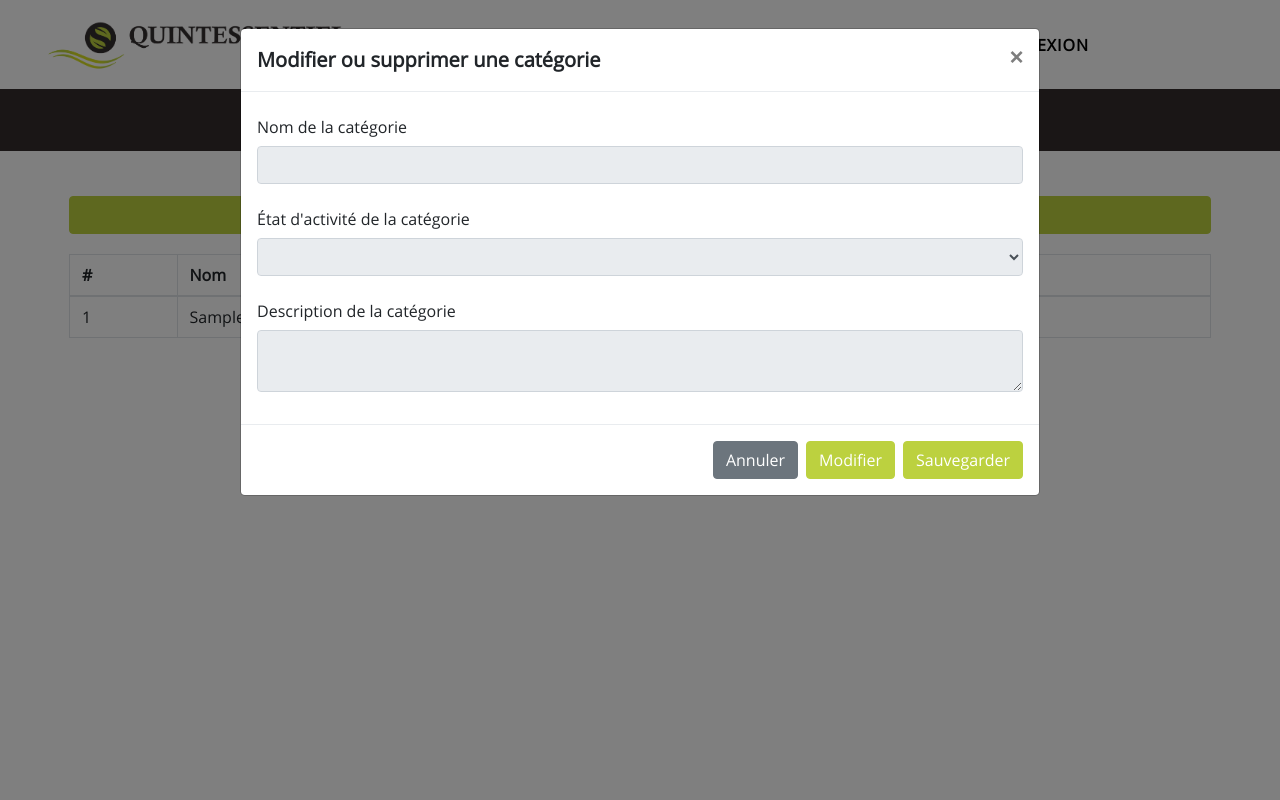
After one commit to cyvilanova/projetFinalWebsite, a PHP site: page /mycategories.php in a window 1280 px wide, after a click that opens the changed part. The commit adds this page. Run offline with PHP 8.4, Linux system fonts and the light colour scheme; the visitor is signed in with stand-in values (Sample User, id 1); tables that the repository leaves empty hold one stand-in row (values such as "Sample post"); lists and menus that the app fills with data are empty; some libraries are stand-ins or nearby versions.

Commit message:
Insert.sql, category, category manager and category controller (#38)
* fix PR 30/4/2019

* insert.sql fix, category, mgr et ctrl.php

* insert.sql add admin, checkup for import nav_bar, checkup for admin

* fix indentation category, ctrl and manager

```diff
--- a/css/style_index.css
+++ b/css/style_index.css
@@ -979,23 +979,44 @@ img {
 }
 	/* ========Login========*/
 .login-container{
+  padding-top: 10%;
   height: 100%;
   display: flex;
   align-items: center;
   justify-content: center;
 }
   .loginConnect {
-	  width: 400px;
-	  height: 300px;
-	  border: solid 1px black;
+	  max-width: 350px;
+	  height: 150px;
+
 	}
+  .loginConnect form{
+    text-align:center;
+  }
 
 	.loginConnect .input {
 	  width:75%;
 	  max-width:250px;
 	}
+  .loginConnect .loginlbl:after {
+    display:block;
+    white-space: pre;
+    content: "\a";
+	}
 
 	.loginConnect .input[type=submit] {
+	  width:75%;
+	  max-width:200px;
+	}
+
+
+  .loginConnect .loginInput:after {
+    display:block;
+    white-space: pre;
+    content: "\a";
+	}
+
+	.loginConnect .loginSub {
 	  width:75%;
 	  max-width:150px;
 	}
--- /dev/null
+++ b/mycategories.php
@@ -0,0 +1,130 @@
+<?php
+/****************************************
+Fichier : myCategories.php
+Auteur : Philippe Audit-Allaire
+Fonctionnalité : W3 - Gestion des recettes
+Date : 2019-04-17
+Vérification :
+Date Nom Approuvé
+=========================================================
+Historique de modifications :
+Date Nom Description
+=========================================================
+ ****************************************/
+
+session_start();
+
+include_once "phpScripts/Category/CtrlCategory.php";
+
+if($_SESSION["username"]!="admin"){
+    echo "<script> location.href='Catalog.php'</script>";
+}
+?>
+
+<!DOCTYPE html>
+<html>
+
+<head>
+    <meta charset="UTF-8">
+    <meta name="viewport" content="width = device-width, initial-scale = 1.0">
+    <link href="css/style_index.css" rel=stylesheet>
+    <title>Mes categories</title>
+</head>
+
+<body>
+
+    <?php include("nav_admin.html"); ?>
+    <div class="page-title-bar">
+        <h1>Mes categories</h1>
+    </div>
+
+    <div class="recipes-wrapper table-responsive">
+        <button type="button" class="btn btn-quintessentiel" data-toggle="modal" data-target="#addModal">Ajouter une catégorie</button>
+
+        <table class="table table-bordered table-hover">
+            <thead class="thead-light">
+                <td>#</td>
+                <td>Nom</td>
+                <td>Acivité</td>
+                <td>Description</td>
+            </thead>
+            <tbody id="categories">
+                <?php
+                $ctrlC = new CtrlCategory();
+                $ctrlC->loadAllCategories();
+                ?>
+            </tbody>
+        </table>
+    </div>
+
+    <!-- Edit a category modal -->
+    <div class="modal fade" id="editModal" tabindex="-1" role="dialog" aria-labelledby="editCategoryModal" aria-hidden="true">
+        <div class="modal-dialog modal-lg" role="document">
+            <div class="modal-content">
+                <div class="modal-header">
+                    <h5 class="modal-title" id="editCategoryModal">Modifier ou supprimer une catégorie</h5>
+                    <button type="button" class="close" data-dismiss="modal" aria-label="Close">
+                        <span aria-hidden="true">&times;</span>
+                    </button>
+                </div>
+                <div class="modal-body">
+                    <form>
+                        <div class="form-group">
+                            <label for="category-name" class="col-form-label">Nom de la catégorie</label>
+                            <input type="text" class="form-control" id="category-name" disabled>
+                        </div>
+                        <div class="form-group">
+                            <label for="category-activity" class="col-form-label">État d'activité de la catégorie</label>
+                            <select class="form-control selectpicker" data-live-search="true" onchange="editCategoryActivityModal(this)" id="category-activity" data-live-search="true" disabled>
+                            </select>
+                        </div>
+                        <div class="form-group">
+                            <label for="category-description" class="col-form-label">Description de la catégorie</label>
+                            <textarea class="form-control" id="category-description" disabled></textarea>
+                        </div>
+                    </form>
+                </div>
+                <div class="modal-footer">
+                    <button type="button" class="btn btn-secondary" data-dismiss="modal">Annuler</button>
+                    <button type="button" class="btn btn-quintessentiel" onclick="enableEditing()">Modifier</button>
+                    <button type="button" class="btn btn-quintessentiel">Sauvegarder</button>
+                </div>
+            </div>
+        </div>
+    </div>
+
+    <!-- New Category modal -->
+    <div class="modal fade" id="addModal" tabindex="-1" role="dialog" aria-labelledby="addCategoryModal" aria-hidden="true">
+        <div class="modal-dialog modal-lg" role="document">
+            <div class="modal-content">
+                <div class="modal-header">
+                    <h5 class="modal-title" id="addCategoryModal">Ajouter une nouvelle catégorie</h5>
+                    <button type="button" class="close" data-dismiss="modal" aria-label="Close">
+                        <span aria-hidden="true">&times;</span>
+                    </button>
+                </div>
+                <div class="modal-body">
+                    <form>
+                        <div class="form-group">
+                            <label for="category-name" class="col-form-label">Nom de la categorie</label>
+                            <input type="text" class="form-control" id="category-name">
+                        </div>
+                        <div class="form-group">
+                            <label for="category-description" class="col-form-label">Description de la catégorie</label>
+                            <input type="text" class="form-control" id="category-Description">
+                        </div>
+                    </form>
+                </div>
+                <div class="modal-footer">
+                    <button type="button" class="btn btn-secondary" data-dismiss="modal">Annuler</button>
+                    <button type="button" class="btn btn-quintessentiel" onclick="">Sauvegarder</button>
+                </div>
+            </div>
+        </div>
+    </div>
+
+</body>
+
+<script src="javascript/manageCategories.js"></script>
+
+</html>
--- /dev/null
+++ b/phpScripts/Category/Category.php
@@ -0,0 +1,99 @@
+<?php
+/****************************************
+ Fichier : Category.php
+ Auteur : Philippe Audit-Allaire
+ Fonctionnalité : W - Category
+ Date : 2019-04-15
+ Vérification :
+ Date Nom Approuvé
+ =========================================================
+ Historique de modifications :
+ Date Nom Description
+ =========================================================
+****************************************/
+  class Category{
+    private $id; //Identification umber of the category
+    private $name;  //Name of the category
+    private $active;  //If the category is active
+    private $description; //Description of the category
+
+    /**
+    * Category constructor with parameters.
+    * @param  mixed $id the identification number of the Category
+    * @param  mixed $name the name of the Category
+    * @param  mixed $active the state of activity of the category
+    * @param  mixed $description the description of the category
+    */
+    public function __construct($id, $name, $active, $description){
+      $this->setId($id);
+      $this->setName($name);
+      $this->setActive($active);
+      $this->setDescription($description);
+    }
+
+    /**
+    *Gets the id of the category
+    * @return int $id of the category
+    */
+    public function getId(){
+      return $this->id;
+    }
+
+    /**
+    *Sets the id of the category
+    * @param mixed $id
+    */
+    public function setId($id){
+      $this->id = $id;
+    }
+
+    /**
+    *Gets the name of the category
+    * @return int $name of the category
+    */
+    public function getName(){
+      return $this->name;
+    }
+
+    /**
+    *Sets the name of the category
+    * @param mixed $name
+    */
+    public function setName($name){
+      $this->name = $name;
+    }
+
+    /**
+    *Gets the activity of the category
+    * @return int $active of the category
+    */
+    public function getActive(){
+      return $this->active;
+    }
+
+    /**
+    *Sets the activity of the category
+    * @param mixed $active
+    */
+    public function setActive($active){
+      $this->active = $active;
+    }
+
+    /**
+    *Gets the description of the category
+    * @return string $description of the category
+    */
+    public function getDescription(){
+      return $this->description;
+    }
+
+    /**
+    *Sets the description of the category
+    * @param mixed $description
+    */
+    public function setDescription($description){
+      $this->description = $description;
+    }
+}
+
+?>
--- /dev/null
+++ b/phpScripts/Category/CtrlCategory.php
@@ -0,0 +1,66 @@
+<?php
+/****************************************
+ Fichier : CtrlCategory.php
+ Auteur : Philippe Audit-Allaire
+ Fonctionnalité : W - category
+ Date : 2019-04-15
+ Vérification :
+ Date Nom Approuvé
+ =========================================================
+ Historique de modifications :
+ Date Nom Description
+ =========================================================
+****************************************/
+
+include_once "mgrCategory.php";
+
+  class CtrlCategory{
+    private $mgrCategory;
+    private $pageNumber;
+    private $pageItems;
+
+    public function __construct(){
+    $this->mgrCategory = new MgrCategory();
+    $this->pageNumber = 0;
+    $this->pageItems = 10;
+    }
+
+    /**
+    * Loads all the categories from the database
+    *
+    */
+    public function loadAllCategories(){
+      $this->pageNumber = 0;
+      $categoryList = $this->mgrCategory->selectAllCategories();
+      $this->displayCategoriesRows();
+    }
+
+    /**
+    * Displays the categories in a table
+    * @return string of the html code to include in the html page myCategories
+    *
+    */
+    private function displayCategoriesRows(){
+      $categories = $this->mgrCategory->getCategories();
+      $html = "";
+
+      foreach ($categories as $category) {
+
+      $html .= "<tr data-toggle=\"modal\" data-target=\"#editModal\" onclick='editRecipe(".json_encode($category, JSON_HEX_APOS, JSON_HEX_QUOT).");' title=\"Modifier la categorie\" id=\"" . $category->getId() . "\">";
+      $html .= "<td>" . $category->getId() . "</td>";
+      $html .= "<td>" . $category->getName() . "</td>";
+      if($category->getActive()==1){
+      $html .= "<td>Actif</td>";
+      }
+      else{
+      $html .= "<td>Inactif</td>";
+      }
+      $html .= "<td>" . $category->getDescription() . "</td>";
+
+      $html .= "</tr>";
+      }
+
+      echo $html;
+    }
+  }
+?>
--- /dev/null
+++ b/phpScripts/Category/MgrCategory.php
@@ -0,0 +1,93 @@
+<?php
+/****************************************
+ Fichier : Category.php
+ Auteur : Philippe Audit-Allaire
+ Fonctionnalité : W - Connexion de l'utilisateur
+ Date : 2019-04-15
+ Vérification :
+ Date Nom Approuvé
+ =========================================================
+ Historique de modifications :
+ Date Nom Description
+ =========================================================
+****************************************/
+require_once 'Category.php';
+require_once __DIR__ . '/../QueryEngine.php';
+
+class MgrCategory{
+  private $queryEngine;  //new query engine
+  private $categories; //array of category
+
+  /**
+  * Category manager constructor without parameters
+  */
+  public function __construct(){
+    $this->queryEngine = new QueryEngine();
+  }
+
+  /**
+  *Gets the the array of categories
+  * @return array $categories of the manager
+  */
+  public function getCategories(){
+    return $this->categories;
+  }
+
+  /**
+  *Add a category to the database
+  *@param mixed $category category to add to the array
+  */
+  public function addCategory($category){
+    $parameters =
+      [
+        ":name" => $category->getName(),
+        ":is_active" => $category->getActive(),
+        ":desc" =>$category->getDescription(),
+      ];
+
+    $query = "INSERT INTO category(name, is_active,description) VALUES (:name, :is_active,:desc)";
+
+    if (!$this->queryEngine->executeQuery($query, $parameters)) {
+      echo "Error in the query";
+    }
+  }
+
+  /**
+  *Fetches the categories from the database
+  */
+  public function selectAllCategories(){
+    $query = "SELECT * FROM category";
+
+		$resultSet = 	$this->queryEngine->executeQuery($query);
+
+		if (!$resultSet){
+			echo "Error while trying to load all category";
+		}
+    else{
+			$this->resultToArray($resultSet);
+		}
+  }
+
+  /**
+	*Use a result set of category and push every row in the array of $categories
+  * @param mixed $resultSet The result set from the database
+	*/
+	private function resultToArray($resultSet){
+		$this->categories = array();
+
+		foreach($resultSet->fetchAll(\PDO::FETCH_NUM) as $result) {
+
+			$category = new Category(
+        $result[0], // id_category
+        $result[1], // name
+				$result[2], // is_active
+				$result[3] // description
+			);
+			array_push($this->categories, $category);
+		}
+	}
+
+
+}
+
+?>
```
Also changed, not shown: Catalog.php (+8 -1 lines), javascript/manageCategories.js (added, +26 -0 lines), login.php (+6 -5 lines), sql/insert.sql (+44 -0 lines), nav_inv.html (line endings or trailing spaces).
